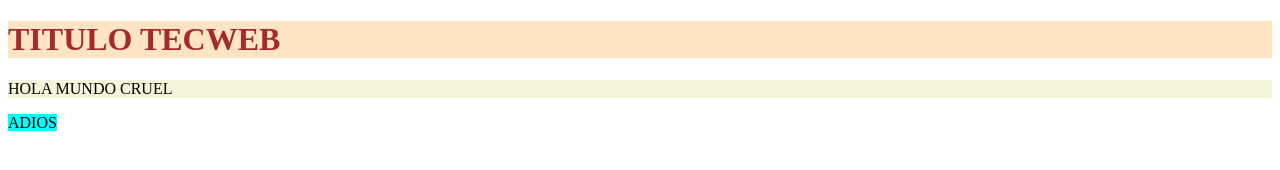
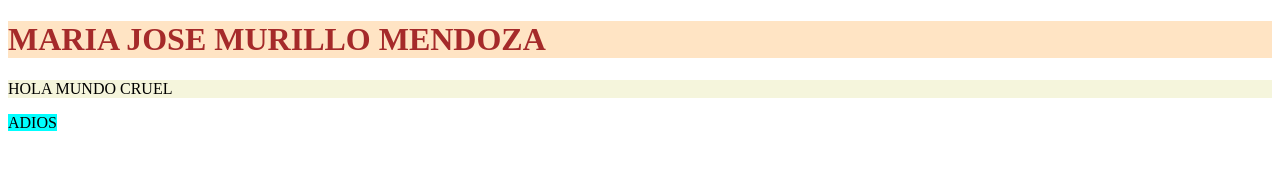
Before and after one commit to Majo7954/mi-primera-pagweb, a plain HTML site: page index.html in a window 1280 px wide. Drawn offline with Linux system fonts and the light colour scheme.

Commit message:
Adición de nombre

```diff
--- a/index.html
+++ b/index.html
@@ -6,7 +6,7 @@
     <title>Document</title>
 </head>
 <body>
-    <h1 style="background-color: bisque; color: brown;">TITULO TECWEB</h1>
+    <h1 style="background-color: bisque; color: brown;">MARIA JOSE MURILLO MENDOZA</h1>
     <p style="background-color: beige;">HOLA MUNDO CRUEL</p>
     <span style="background-color: aqua;">ADIOS</span>
 </body>
```
